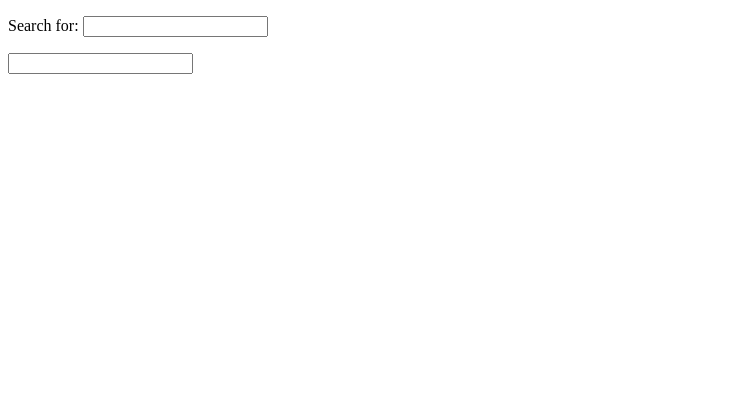
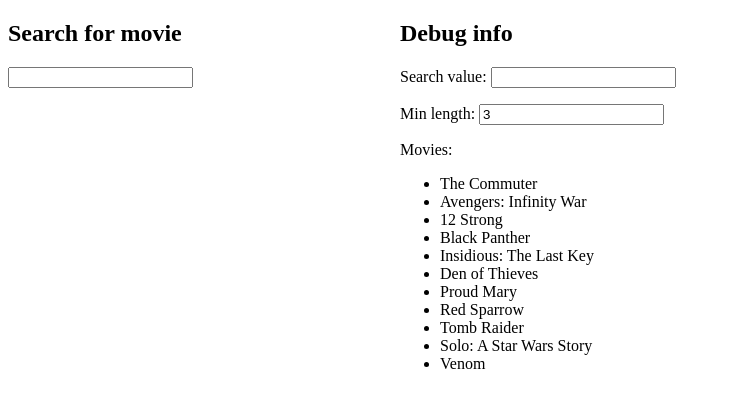
Before and after one commit to gromo/angular-autocomplete, an Angular app: page / in a window 1280 px wide. Shown: the top 408 px of the page, without its empty margins (0-731 px from the left). Built offline with nearby package versions, Linux system fonts and the light colour scheme.

Commit message:
get source/minlength from outside

```diff
--- a/src/app/app.component.html
+++ b/src/app/app.component.html
@@ -1,9 +1,17 @@
+<div style="left: 400px; position: absolute; top: 0;">
+    <h2>Debug info</h2>
+    <p>Search value: <input type="text" [(ngModel)]="search"></p>
+    <p>Min length:  <input type="text" [(ngModel)]="autocompleteOptions.minlength"></p>
+
+    <div *ngIf="autocompleteOptions.source.length > 0">
+        Movies:
+        <ul>
+            <li *ngFor="let movie of autocompleteOptions.source">{{movie}}</li>
+        </ul>
+    </div>
+</div>
+
 <div>
-    <p>
-        Search for:
-        <input type="text" [(ngModel)]="search">
-    </p>
-
-
-    <app-autocomplete [(ngModel)]="search"></app-autocomplete>
+    <h2>Search for movie</h2>
+    <app-autocomplete [(ngModel)]="search" [minlength]="autocompleteOptions.minlength" [source]="autocompleteOptions.source"></app-autocomplete>
 </div>
--- a/src/app/app.component.ts
+++ b/src/app/app.component.ts
@@ -7,10 +7,9 @@
 })
 export class AppComponent {
 
-    search = '';
-    title = 'Autocomplete Component';
-
-    movies: string[] = [
+    autocompleteOptions = {
+        minlength: 3,
+        source: [
             'The Commuter',
             'Avengers: Infinity War',
             '12 Strong',
@@ -22,5 +21,8 @@
             'Tomb Raider',
             'Solo: A Star Wars Story',
             'Venom',
-    ];
+        ]
+    };
+    search = '';
+    title = 'Autocomplete Component';
 }
--- a/src/app/autocomplete/autocomplete.component.ts
+++ b/src/app/autocomplete/autocomplete.component.ts
@@ -15,20 +15,14 @@
 })
 export class AutocompleteComponent implements ControlValueAccessor {
 
-    data: string[] = [
-        'The Commuter',
-        'Avengers: Infinity War',
-        '12 Strong',
-        'Black Panther',
-        'Insidious: The Last Key',
-        'Den of Thieves',
-        'Proud Mary',
-        'Red Sparrow',
-        'Tomb Raider',
-        'Solo: A Star Wars Story',
-        'Venom',
-    ];
     matches: string[] = [];
+
+    @Input()
+    minlength: number = 1;
+
+    @Input()
+    source: any;
+
     value: string;
 
     constructor() {
@@ -37,11 +31,11 @@
 
     getMatches(value: any): string[] {
         // load items for autocomplete
-        if (value == null || value === '') {
+        if (!this.source || value == null || value.length < this.minlength) {
             return [];
         }
         value = value.toLowerCase();
-        return this.data.filter(v => v.toLowerCase().match(value));
+        return this.source.filter(v => v.toLowerCase().match(value));
     }
 
     ngOnInit() {
```
Also changed, not shown: 1 other file (tests, documents, lock files or other folders). Lines whose indentation alone changed are shown as unchanged.
